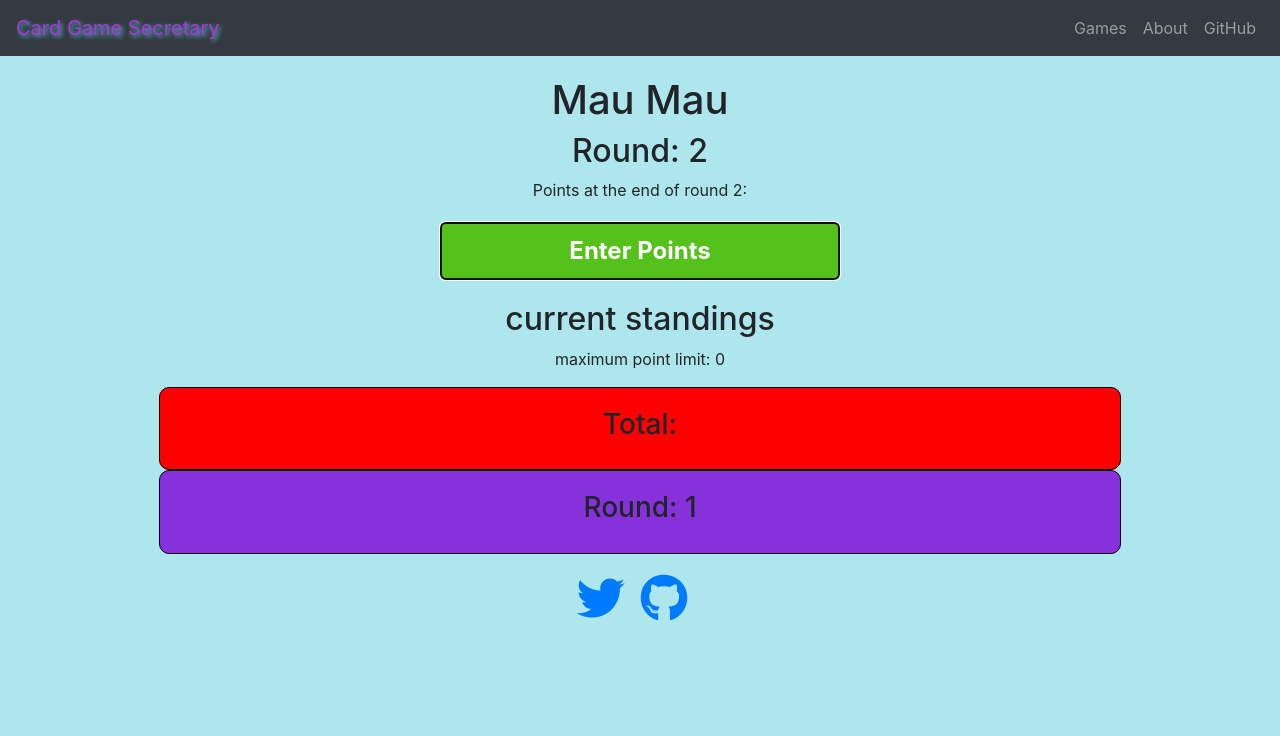
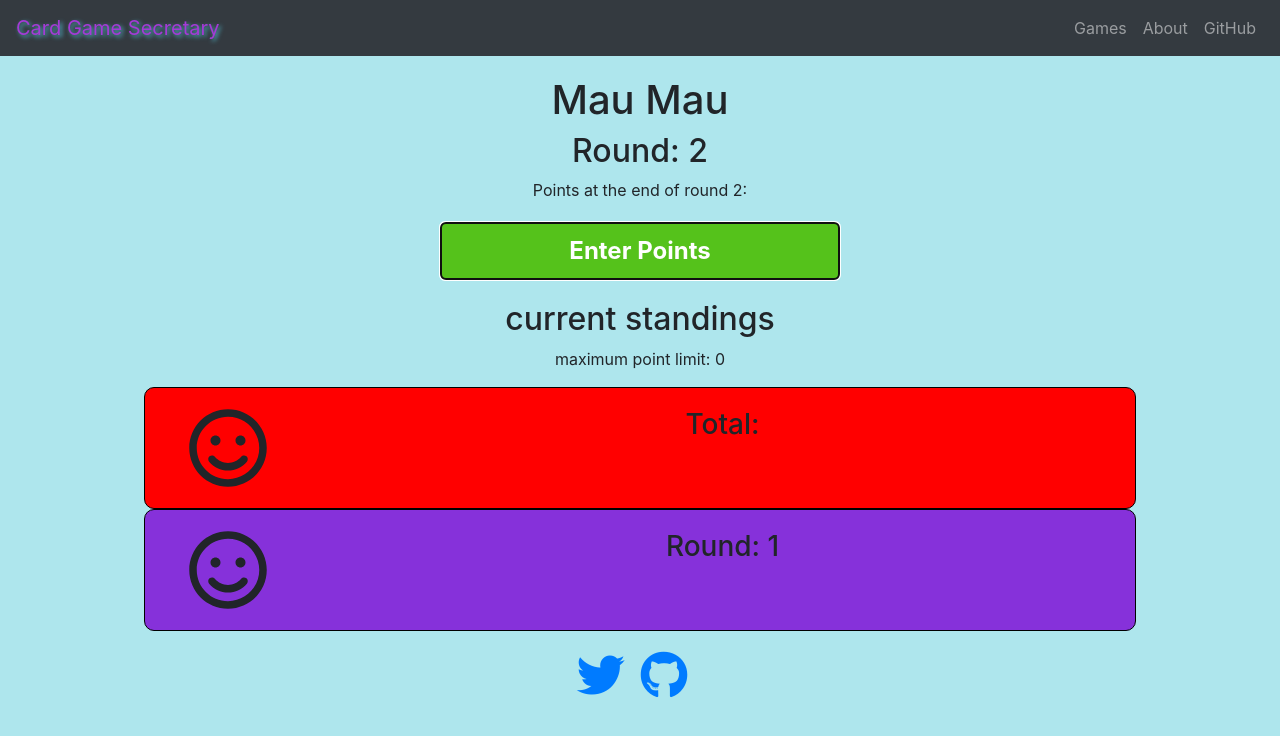
Before and after one commit to bastian-ger/card_secretary, a React app: page /play/maumau in a window 1280 px wide. Both pictures are taken after a click on the button "Enter Points". Shown: the top 736 px of the page. Built offline with nearby package versions, Linux system fonts and the light colour scheme.

Commit message:
Added react Font Awesome & some FA icons

```diff
--- a/package.json
+++ b/package.json
@@ -3,6 +3,10 @@
   "version": "0.1.0",
   "private": true,
   "dependencies": {
+    "@fortawesome/fontawesome-svg-core": "^1.2.0-14",
+    "@fortawesome/free-regular-svg-icons": "^5.1.0-11",
+    "@fortawesome/free-solid-svg-icons": "^5.1.0-11",
+    "@fortawesome/react-fontawesome": "0.1.0-11",
     "autoprefixer": "7.1.6",
     "babel-core": "6.26.0",
     "babel-eslint": "7.2.3",
--- a/src/components/ScoreBoard/ScoreBoard.css
+++ b/src/components/ScoreBoard/ScoreBoard.css
@@ -40,3 +40,19 @@
   margin-top: 10px;
   border: 3px solid #cccb3d !important;
 }
+
+@media (max-width: 575px) {
+  .Smiley {
+    font-size: 0.75rem;
+  }
+}
+
+@media (max-width: 400px) {
+  .Smiley {
+    font-size: 0.6rem;
+  }
+}
+
+.Score {
+  padding: 0;
+}
--- a/src/components/ScoreBoard/ScoreBoard.js
+++ b/src/components/ScoreBoard/ScoreBoard.js
@@ -1,32 +1,49 @@
 import React, { Component } from 'react';
 import classes from './ScoreBoard.css';
 import { connect } from 'react-redux';
+import { FontAwesomeIcon } from '@fortawesome/react-fontawesome';
+
+// some classNames here for complete access
+const fADivClassNames = ['col-2', classes.Smiley];
+const scoreDivClassNames = ['col-10', classes.Score];
 
 class ScoreBoard extends Component {
   render() {
     let elements = this.props.statsArray.map(stat => {
       return (<article
+        className="row"
         key={stat.round}
       >
+        <div className={fADivClassNames.join(' ')}>
+          <FontAwesomeIcon icon={["far", "smile"]} size="5x" />
+        </div>
+        <div className={scoreDivClassNames.join(' ')}>
           <h3>
             Round: {stat.round}
           </h3>
           <ul className="row">
             {this.generateLIs(stat.playersObject)}
           </ul>
+        </div>
       </article>);
     })
 
+    const classNames=[classes.Total, 'row'];
     return (
       <div className={classes.ScoreBoard}>
         <h2>current standings</h2>
         <p>maximum point limit: {this.props.gameDependentComponentValue}</p>
         <section>
-          <article className={classes.Total}>
+          <article className={classNames.join(' ')}>
+            <div className={fADivClassNames.join(' ')}>
+              <FontAwesomeIcon icon={["far", "smile"]} size="5x" />
+            </div>
+            <div className={scoreDivClassNames.join(' ')}>
               <h3>Total:</h3>
               <ul className="row">
                 {this.generateTotal(this.props.statsArray)}
               </ul>
+            </div>
           </article>
           {this.getWinnerAndLoser(this.props.statsArray)}
           {elements}
@@ -62,21 +79,33 @@ class ScoreBoard extends Component {
       return null;
     }
     else if (losers.length === 1) {
+      const classNames = [classes.Loser, 'row']
       jsxElements.push(this.getWinner(statsArray));
       jsxElements.push(
-        <article className={classes.Loser} key={losers[0]}>
+        <article className={classNames.join(' ')} key={losers[0]}>
+          <div className={fADivClassNames.join(' ')}>
+            <FontAwesomeIcon icon={["far", "frown"]} size="5x" />
+          </div>
+          <div className={scoreDivClassNames.join(' ')}>
             <h3>The loser is: {losers[0]}</h3>
             <p>Next time you will win!</p>
+          </div>
         </article>
       );
       return jsxElements;
     }
     else {
+      const classNames = [classes.Winner, 'row']
       jsxElements.push(this.getWinner(statsArray));
       jsxElements.push(
-        <article className={classes.Winner} key={losers[0]}>
+        <article className={classNames.join(' ')} key={losers[0]}>
+          <div className={fADivClassNames.join(' ')}>
+            <FontAwesomeIcon icon={["far", "frown"]} size="5x" />
+          </div>
+          <div className={scoreDivClassNames.join(' ')}>
             <h3>The losers are: {losers.join(' and ')}!!</h3>
             <p>Next time you will win!</p>
+          </div>
         </article>
       );
       return jsxElements;
@@ -100,18 +129,30 @@ class ScoreBoard extends Component {
       }
     }
     if (winners.length === 1) {
+      const classNames = [classes.Winner, 'row'];
       return (
-        <article className={classes.Winner} key={winners[0]}>
+        <article className={classNames.join(' ')} key={winners[0]}>
+          <div className={fADivClassNames.join(' ')}>
+            <FontAwesomeIcon icon={["far", "star"]} size="5x" />
+          </div>
+          <div className={scoreDivClassNames.join(' ')}>
             <h3>The winner is: {winners[0]}</h3>
             <p>Congratulations!!</p>
+          </div>
         </article>
       );
     }
     else {
+      const classNames = [classes.Winner, 'row'];
       return (
-        <article className={classes.Winner} key={winners[0]}>
+        <article className={classNames.join(' ')} key={winners[0]}>
+          <div className={fADivClassNames.join(' ')}>
+            <FontAwesomeIcon icon={["far", "star"]} size="5x" />
+          </div>
+          <div className={scoreDivClassNames.join(' ')}>
             <h3>The Winners are: {winners.join(' and ')}!!</h3>
             <p>Congratulations!!</p>
+          </div>
         </article>
       );
     }
--- a/src/index.js
+++ b/src/index.js
@@ -11,6 +11,12 @@ import gameDependentComponentReducer from './store/reducers/gameDependentCompone
 import statsReducer from './store/reducers/stats';
 import { Provider } from 'react-redux';
 import thunk from 'redux-thunk';
+import { library } from '@fortawesome/fontawesome-svg-core';
+import { far } from '@fortawesome/free-regular-svg-icons';
+import { faFrown, faSmile, faStar } from '@fortawesome/free-solid-svg-icons';
+
+// setting up library for fontawesome
+library.add(far, faFrown, faSmile, faStar);
 
 // composeEnhancers enables the Redux DevTools
 const composeEnhancers = process.env.NODE_ENV === 'development' ? window.__REDUX_DEVTOOLS_EXTENSION_COMPOSE__ : null || compose;
```
Also changed, not shown: 1 other file (tests, documents, lock files or other folders). Lines whose indentation alone changed are shown as unchanged.
